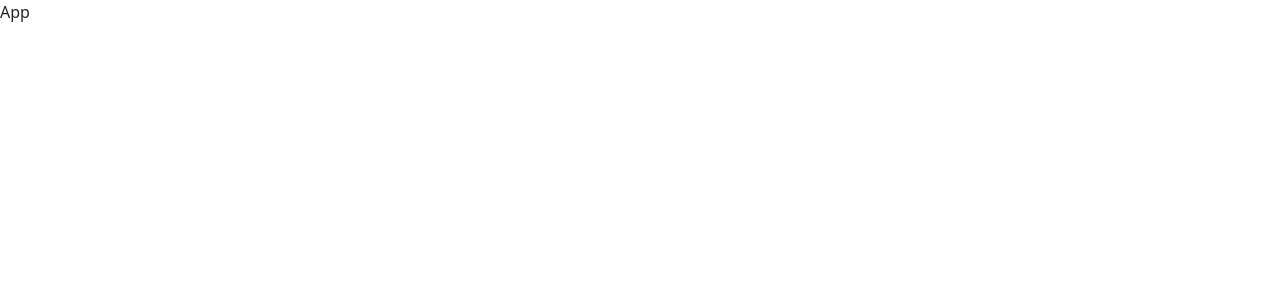
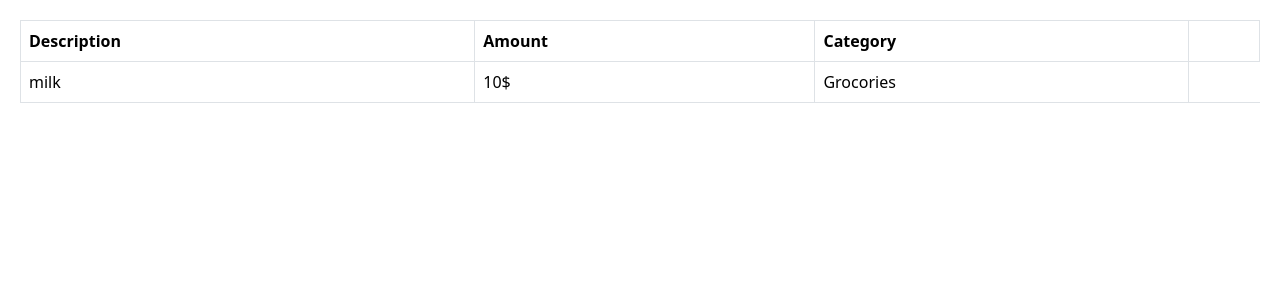
Before and after one commit to mohammad-alj/expense-tracker, a React (Vite) app: page / in a window 1280 px wide. Shown: the top 300 px of the page. Built offline with nearby package versions, Linux system fonts and the light colour scheme.

Commit message:
Create expense list table.

```diff
--- a/src/App.tsx
+++ b/src/App.tsx
@@ -1,5 +1,11 @@
+import ExpenseList from './components/ExpenseList';
+
 const App = () => {
-	return <div>App</div>;
+	return (
+		<div>
+			<ExpenseList />
+		</div>
+	);
 };
 
 export default App;
--- /dev/null
+++ b/src/components/ExpenseList.tsx
@@ -0,0 +1,23 @@
+const ExpenseList = () => {
+	return (
+		<table className='table table-bordered'>
+			<thead>
+				<tr>
+					<th>Description</th>
+					<th>Amount</th>
+					<th>Category</th>
+					<th></th>
+				</tr>
+			</thead>
+			<tbody>
+				<tr>
+					<td>milk</td>
+					<td>10$</td>
+					<td>Grocories</td>
+				</tr>
+			</tbody>
+		</table>
+	);
+};
+
+export default ExpenseList;
--- a/src/index.css
+++ b/src/index.css
@@ -0,0 +1,3 @@
+body {
+	padding: 20px;
+}
--- a/src/main.tsx
+++ b/src/main.tsx
@@ -1,8 +1,8 @@
 import React from 'react';
 import ReactDOM from 'react-dom/client';
 import App from './App.tsx';
+import 'bootstrap/dist/css/bootstrap.css';
 import './index.css';
-import 'bootstrap/dist/css/bootstrap.css';
 
 ReactDOM.createRoot(document.getElementById('root')!).render(
 	<React.StrictMode>
```
